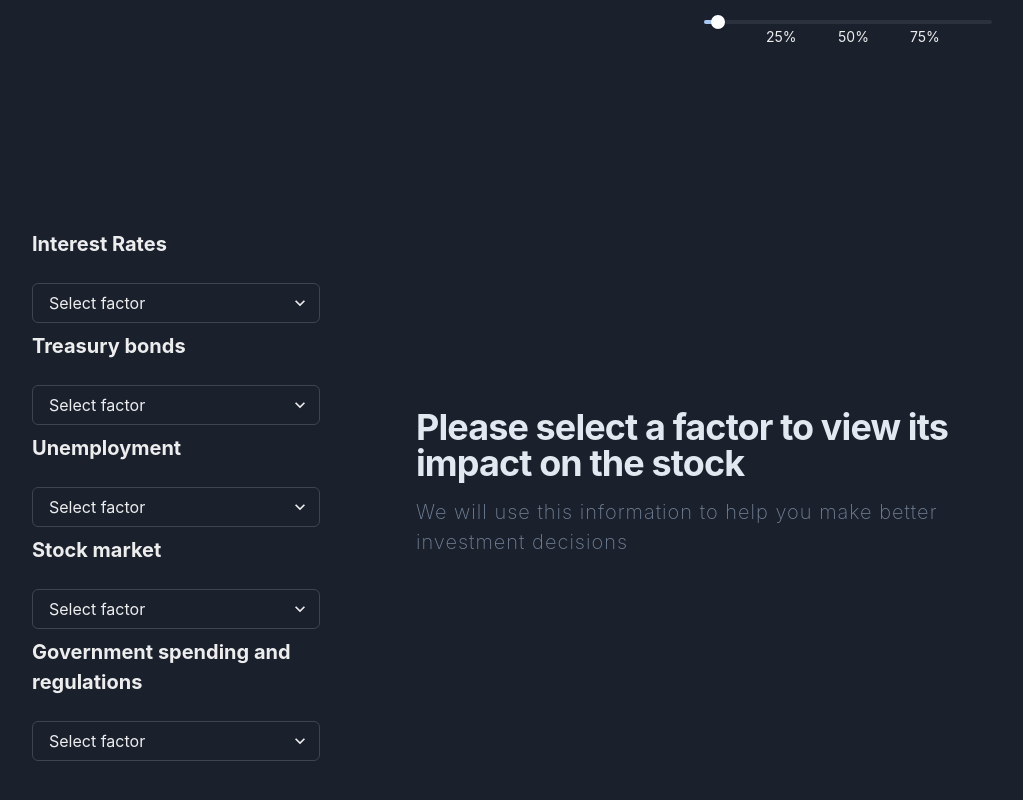
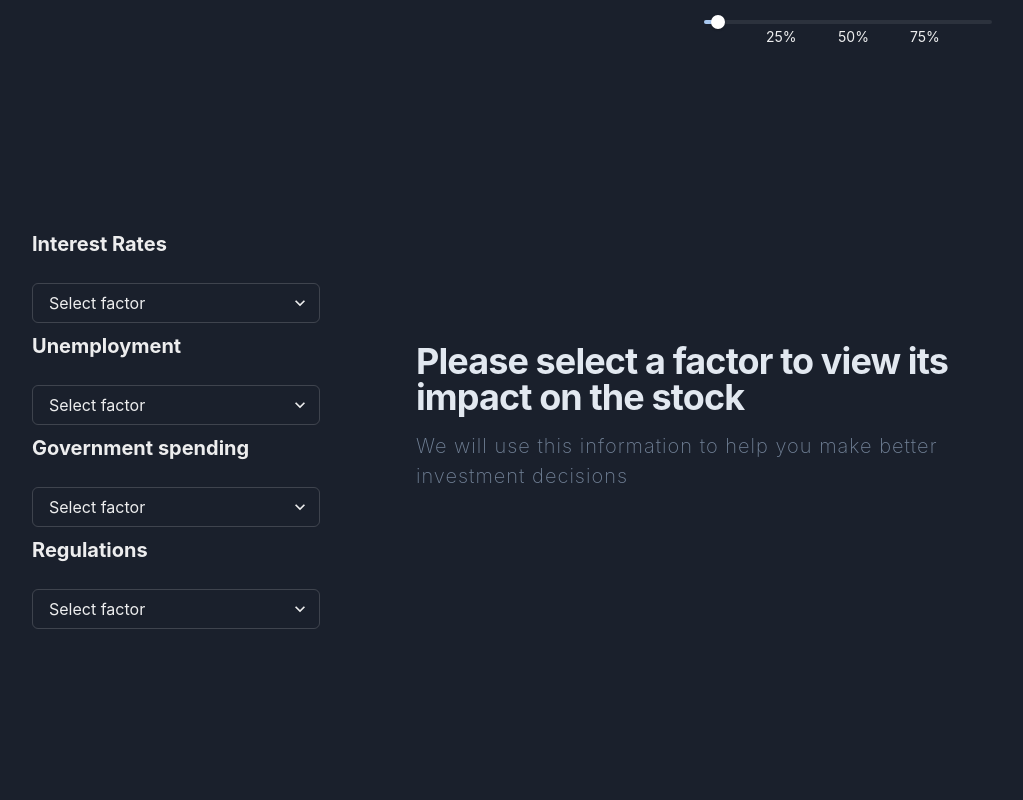
Before and after one commit to geeth24/stox, a Next.js app: page / in a window 1280 px wide. Shown: the part 426-1226 px from the top of the page, without its empty margins (168-1191 px from the left). After the commit the page ends 1151 px from the top, so only its background shows below. Built offline with nearby package versions, Linux system fonts and the light colour scheme.

Commit message:
Changes in factors

```diff
--- a/components/Factors.tsx
+++ b/components/Factors.tsx
@@ -25,10 +25,9 @@ function Factors() {
     const [factor, setFactor] = React.useState("")
     const [factors, setFactors] = React.useState([
         "Interest Rates",
-        "Treasury bonds",
         "Unemployment",
-        "Stock market",
-        "Government spending and regulations",
+        "Government spending",
+        "Regulations",
     ])
     return (
         <Box px={8} py={24} mx="auto" maxWidth="5xl">
```
